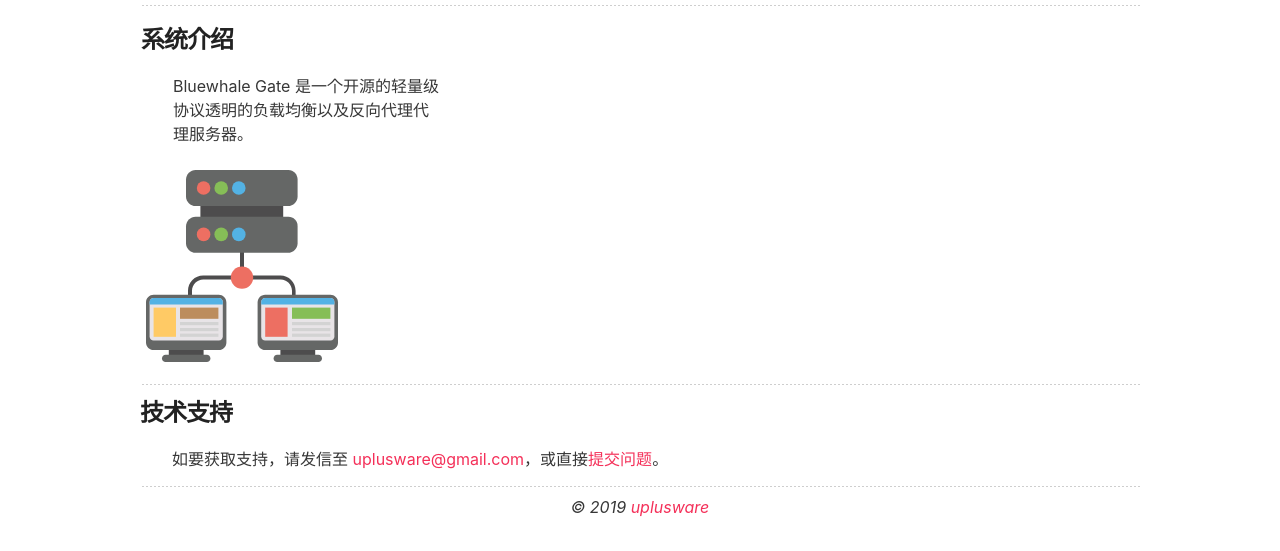
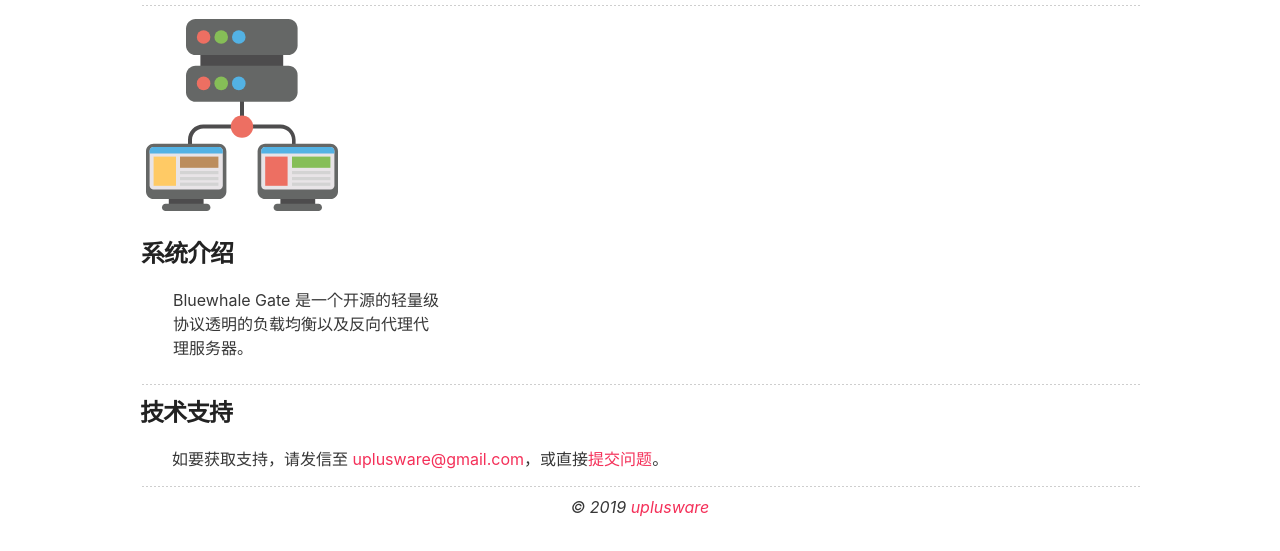
Before and after one commit to bwgate/bwgate.github.io, a plain HTML site: page index.html in a window 1280 px wide. Shown: the part 147-698 px from the top of the page. Drawn offline with Linux system fonts and the light colour scheme.

Commit message:
Update index.html

```diff
--- a/index.html
+++ b/index.html
@@ -11,7 +11,12 @@
 	<section id="main_content" class="inner">
 		<table width="100%"><tr><td width="128"><img src="bluewhale.png" alt="bluewhale" width="96" height="96"></td><td valign="bottom"><h1><a id="bluewhale-server" class="anchor" href="#bluewhale-server" aria-hidden="true"><span class="octicon octicon-link"></span></a> bluewhale Server</h1></td><td align="right" valign="bottom"><a href="https://github.com/uplusware/bluewhale/tree/master/binary" target="_blank">下载</a> | <a href="https://github.com/uplusware/bluewhale/wiki" target="_blank">文档</a> | <a href="/license.html" target="_blank">版权</a></td></tr></table>
 		<hr>
-		<table><tr>
+		<table>
+		<tr><td width="300">
+			<img src="bluewhale_arch.svg" width="200" height="200" />
+		</td>
+		</tr>
+		<tr>
 		<td valign="top">
 		<h3>系统介绍</h3>
 		<ul>
@@ -19,10 +24,7 @@
 		</ul>
 		</td>
 		</tr>
-		<tr><td width="300">
-			<img src="bluewhale_arch.svg" width="200" height="200" />
-		</td>
-		</tr></table>
+		</table>
 		<hr>
 		<h3>技术支持</h3>
 		<ul>
```
